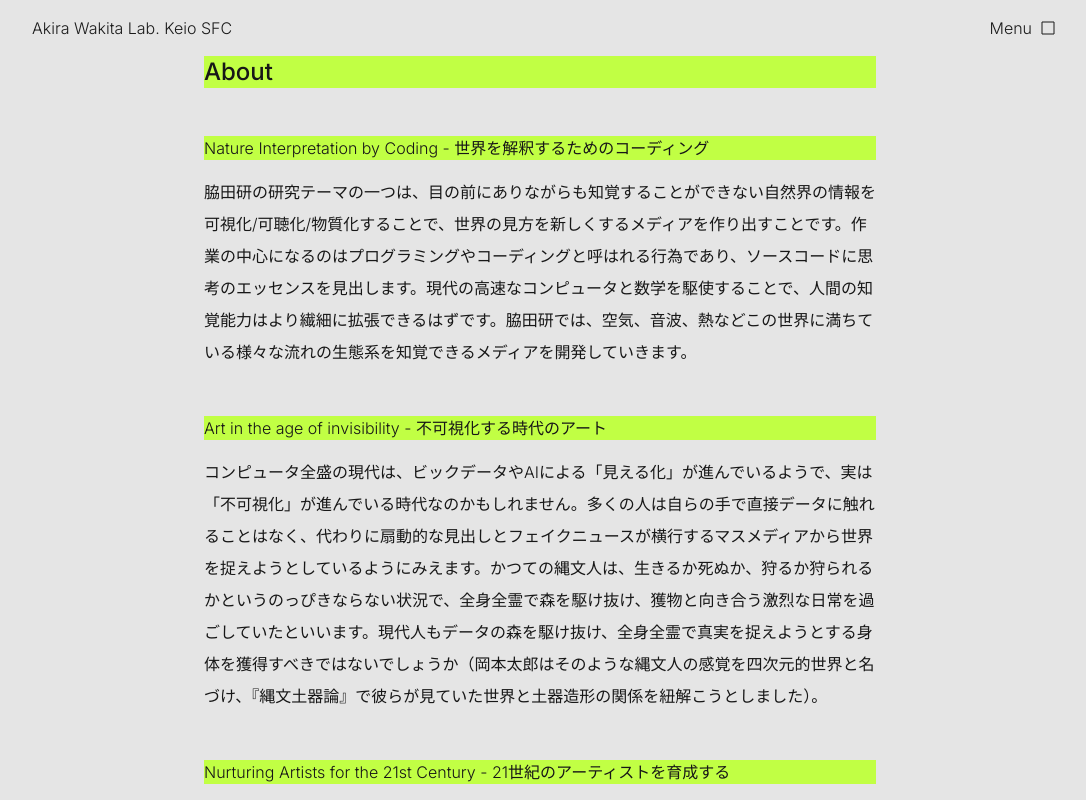
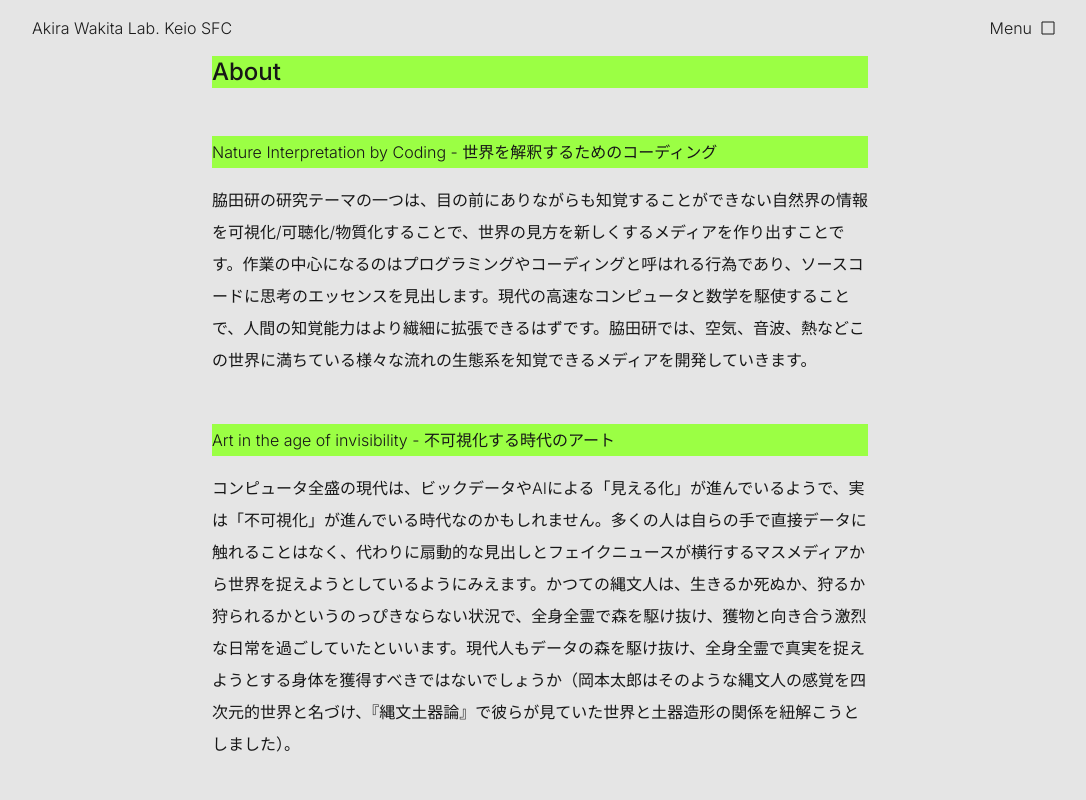
Before and after one commit to wakita-lab/web, a Next.js app: page /about in a window 1280 px wide. Shown: the top 800 px of the page, without its empty margins (100-1186 px from the left). Built offline with nearby package versions, Linux system fonts and the light colour scheme.

Commit message:
fix: Remove unnecessary leading classes from section headings in About and Archivements pages; update accent color in globals.css

```diff
--- a/src/app/about/page.tsx
+++ b/src/app/about/page.tsx
@@ -1,10 +1,10 @@
 export default function About() {
   return (
-    <div className="mx-auto mb-24 flex max-w-2xl flex-col justify-center gap-12 leading-loose">
+    <div className="mx-auto mb-24 flex max-w-2xl flex-col justify-center gap-12 px-2 leading-loose">
       <h1 className="bg-accent text-2xl font-medium">About</h1>
 
       <section className="flex flex-col gap-4">
-        <h2 className="bg-accent leading-6">
+        <h2 className="bg-accent">
           Nature Interpretation by Coding - 世界を解釈するためのコーディング
         </h2>
         <p>
@@ -13,7 +13,7 @@ export default function About() {
       </section>
 
       <section className="flex flex-col gap-4">
-        <h2 className="bg-accent leading-6">
+        <h2 className="bg-accent">
           Art in the age of invisibility - 不可視化する時代のアート
         </h2>
         <p>
@@ -22,7 +22,7 @@ export default function About() {
       </section>
 
       <section className="flex flex-col gap-4">
-        <h2 className="bg-accent leading-6">
+        <h2 className="bg-accent">
           Nurturing Artists for the 21st Century - 21世紀のアーティストを育成する
         </h2>
         <p>
--- a/src/app/archivements/page.tsx
+++ b/src/app/archivements/page.tsx
@@ -1,9 +1,9 @@
 export default function About() {
   return (
     <div className="mx-auto mb-24 flex max-w-2xl flex-col justify-center gap-8 leading-loose">
-      <h1 className="text-2xl font-medium">Archivements</h1>
+      <h1 className="bg-accent text-2xl font-medium">Archivements</h1>
 
-      <h3 className="font-bold">受賞</h3>
+      <h3 className="bg-accent">受賞</h3>
       <ul className="ml-4 list-disc">
         <li>令和6年度文化庁メディア芸術クリエイター育成支援事業 採択（吉田裕紀）, 2024.</li>
         <li>International Student Creative Award 2024 優秀賞（菊田有祐）, 2024.</li>
@@ -52,7 +52,7 @@ export default function About() {
         <li>ACE 2006, Bronze Award (&quot;Plant Display&quot; 栗林 賢), 2006.</li>
       </ul>
 
-      <h3 className="font-bold">展示</h3>
+      <h3 className="bg-accent">展示</h3>
       <ul className="ml-4 list-disc">
         <li>総務省OPEN異能Vation, 日比谷ミッドタウン（石原航）, 2023</li>
         <li>Ars Electronica 2019, Post City, 2019</li>
@@ -112,7 +112,7 @@ export default function About() {
         <li>インタラクティブ東京, 日本科学未来館, 2006.</li>
       </ul>
 
-      <h3 className="font-bold">国際会議</h3>
+      <h3 className="bg-accent">国際会議</h3>
       <ul className="ml-4 list-disc">
         <li>Masayuki Yamabe, So Nakagawa, Akira Wakita, VIZBI 2021, Time-space-based visualization of SARS-CoV-2 phylogeny, Posters, 2021.</li>
         <li>Masayuki Yamabe, Resonant Media – Possibilities of 8K Visualization , 2021.</li>
@@ -141,7 +141,7 @@ export default function About() {
         <li>Akira Wakita and Fumio Matsumoto, &quot;Ryukyu ALIVE: Information Galaxy Visualizing Users&apos; Access Log&quot;, Special Session - Realtime 3DX: Demo or Die, ACM SIGGRAPH 2004, 2004.</li>
       </ul>
 
-      <h3 className="font-bold">国内学会</h3>
+      <h3 className="bg-accent">国内学会</h3>
       <ul className="ml-4 list-disc">
         <li>松橋百葉, 脇田玲, 演者不在状況での空間的パフォーマンスを可能にする可動ディスプレイとその動作システムの提案, インタラクション 2022, 2022</li>
         <li>若月泰生, 脇田玲, 量子表現のためのクリエイティブ・コーディングツールキットの開発, エンタテイメントコンピューティング 2022, 2022</li>
@@ -171,7 +171,7 @@ export default function About() {
         <li>栗林賢, 脇田玲, Growable Media Design:植物とデジタル技術を統合した情報可視化メディアの提案.ヒューマンインターフェースシンポジウム2005対話発表、2005.</li>
       </ul>
 
-      <h3 className="font-bold">学術論文誌</h3>
+      <h3 className="bg-accent">学術論文誌</h3>
       <ul className="ml-4 list-disc">
         <li>Akito Nakano, John N Bohn, and Akira Wakita, Development of educational-use computational fluid dynamics programming environment and workshop, International Journal of Architectural Computing, 14(2).</li>
         <li>辻航平, 脇田玲, Material Syncretism: 紙とコンピュテーションの調和による表現の開拓, 日本ヴァーチャルリアリティ学会論文誌 Vol.18 No.3.</li>
@@ -179,7 +179,7 @@ export default function About() {
         <li>羽田久一, 渋谷みどり, 辻航平, 脇田玲, 非発光変色テキスタイルによるアンビエント型ディスプレイの提案, ヒューマンインターフェイス学会論文誌, Vol.12, No.1, 2010.</li>
       </ul>
 
-      <h3 className="font-bold">ワークショップ</h3>
+      <h3 className="bg-accent">ワークショップ</h3>
       <ul className="ml-4 list-disc">
         <li>The Massive and the minute, SCI-Arc/法政/東大/SFC 合同ワークショップ, 2017.</li>
         <li>THERMODYNAMIC TOKYO, SCI-Arc/法政/東大/SFC 合同ワークショップ, 2015.</li>
@@ -188,7 +188,7 @@ export default function About() {
         <li>SHINSAI Effect, SCI-Arc/法政/東大/SFC 合同ワークショップ, 2012.</li>
       </ul>
 
-      <h3 className="font-bold">書籍</h3>
+      <h3 className="bg-accent">書籍</h3>
       <ul className="ml-4 list-disc">
         <li>vanitas -ファッションの批評誌, no.003, Interview 脇田玲＋松川昌平 「アルゴリズミックデザインとファッション」,pp.60-83, 2014年6月.</li>
         <li>脇田 玲 『Access to Materials - デザイン／アート／建築の ためのマテリアルコンピューティング入門』, BNN, 2013.</li>
@@ -199,12 +199,12 @@ export default function About() {
         <li>脇田玲 『デザイン言語 入門 - モノと情報を結ぶデザインのために知っておきたいこと』, 慶應義塾大学出版会, 2009</li>
       </ul>
 
-      <h3 className="font-bold">雑誌</h3>
+      <h3 className="bg-accent">雑誌</h3>
       <ul className="ml-4 list-disc">
         <li>「革新的な製品を生み出すためのプロトタイピング能力」日経デザイン, 2010年7月号, p.18.</li>
       </ul>
 
-      <h3 className="font-bold">メディア掲載</h3>
+      <h3 className="bg-accent">メディア掲載</h3>
       <ul className="ml-4 list-disc">
         <li>松橋百葉インタービュー, 2023</li>
         <li>The Future of Textiles (Article by Lynne Bruning), SURFACE DESIGN JOURNAL, Vol 37, No 3, Spring 2013.</li>
@@ -218,7 +218,7 @@ export default function About() {
         <li>RFIDが導く新たな社会を感じ取る、Special、ITMedia、2004年11月2日.</li>
       </ul>
 
-      <h3 className="font-bold">新聞 / TV</h3>
+      <h3 className="bg-accent">新聞 / TV</h3>
       <ul className="ml-4 list-disc">
         <li>Tokyo MX TV バラ色ダンディ 「令和の芸術家」 ネット社会への反抗 石原航, 2021</li>
         <li>「タッチでカラフル紙」テレビ東京, ワールドビジネスサテライト, トレンドたまご, 2011年3月4日 &gt; ワールドビジネスサテライト</li>
@@ -232,7 +232,7 @@ export default function About() {
         <li>日本経済新聞、「着用する小型コンピューター 衣服の高度化に応用」 2006年1月27日</li>
       </ul>
 
-      <h3 className="font-bold">講演</h3>
+      <h3 className="bg-accent">講演</h3>
       <ul className="ml-4 list-disc">
         <li>Akira Wakita, Blob Motility, Technarte (International Conference on Art and Technology), Invited Talk, Bilbao Spain, 19 April 2011. &gt; Technarte 2011</li>
         <li>Adobe Station 5 Seminar「デザインエンジニアの養成」, 2010年5月23日, 表参道 the Gallery.</li>
@@ -240,7 +240,7 @@ export default function About() {
         <li>第4回 金の卵 学校選抜 オールスター デザイン ショーケース、関連トークショー 第1部「デザイン教育の新しい試み」, インターナショナル・デザイン・リエゾンセンター, 2009年9月3日</li>
       </ul>
 
-      <h3 className="font-bold">解説記事</h3>
+      <h3 className="bg-accent">解説記事</h3>
       <ul className="ml-4 list-disc">
         <li>脇田玲, スマートテキスタイルがつくる布と人工物の未来（解説記事）, 日本繊維製品消費科学会誌, Vol.50, No.7, pp.532-535, 2009.</li>
       </ul>
--- a/src/app/globals.css
+++ b/src/app/globals.css
@@ -5,7 +5,7 @@
 :root {
   --background: #e5e5e5;
   --foreground: #171717;
-  --accent: #c1ff44;
+  --accent: #9bff44;
 }
 
 body {
--- a/src/app/member/page.tsx
+++ b/src/app/member/page.tsx
@@ -30,7 +30,7 @@ export default function MemberPage() {
 
         return (
           <div key={role}>
-            <h3 className="mb-2 bg-accent leading-6">{roleHeadings[role]}</h3>
+            <h3 className="mb-2 bg-accent">{roleHeadings[role]}</h3>
             <ul className="ml-4 list-disc">
               {members.map((member) => (
                 <li key={member.name.en}>
--- a/src/components/HamburgerMenu.tsx
+++ b/src/components/HamburgerMenu.tsx
@@ -9,7 +9,7 @@ interface HamburgerMenuProps {
 export const HamburgerMenu = ({ isOpen }: HamburgerMenuProps) => {
   return (
     <div
-      className={`fixed right-0 top-0 z-10 flex h-full flex-col gap-8 border-l border-neutral-300 bg-neutral-200/80 px-8 pt-16 backdrop-blur-2xl transition-transform duration-300 ease-in-out ${
+      className={`fixed right-0 top-0 z-10 flex h-full flex-col gap-8 border-l border-neutral-300 bg-neutral-200/80 px-8 pt-16 leading-relaxed backdrop-blur-2xl transition-transform duration-300 ease-in-out ${
         isOpen ? 'translate-x-0' : 'translate-x-full'
       }`}
     >
```
